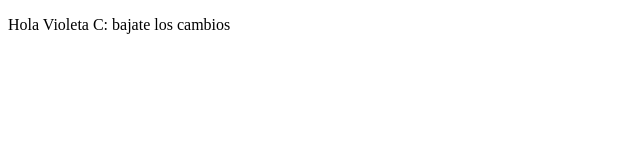
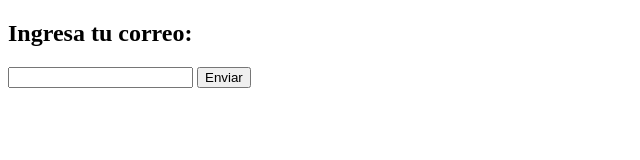
Before and after one commit to juandafez1/practicando-forkear, a plain HTML site: page index.html in a window 1280 px wide. Shown: the whole page, without its empty margins (0-640 px from the left). Drawn offline with Linux system fonts and the light colour scheme.

Commit message:
MailBox Done

```diff
--- a/index.html
+++ b/index.html
@@ -4,12 +4,13 @@
     <meta charset="UTF-8">
     <meta name="viewport" content="width=device-width, initial-scale=1.0">
     <meta http-equiv="X-UA-Compatible" content="ie=edge">
-    <title>Test</title>
+    <title>Prueba de Fork</title>
 </head>
 <body>
-    <div>
-<p> Hola Violeta C: bajate los cambios</p>
-
+    <div id="mailBox">
+        <h2>Ingresa tu correo:</h2>
+        <input type="text" id="mail">
+        <button onclick="sendMail()" id="btnMail">Enviar</button>
     </div>
 </body>
 </html>
```
